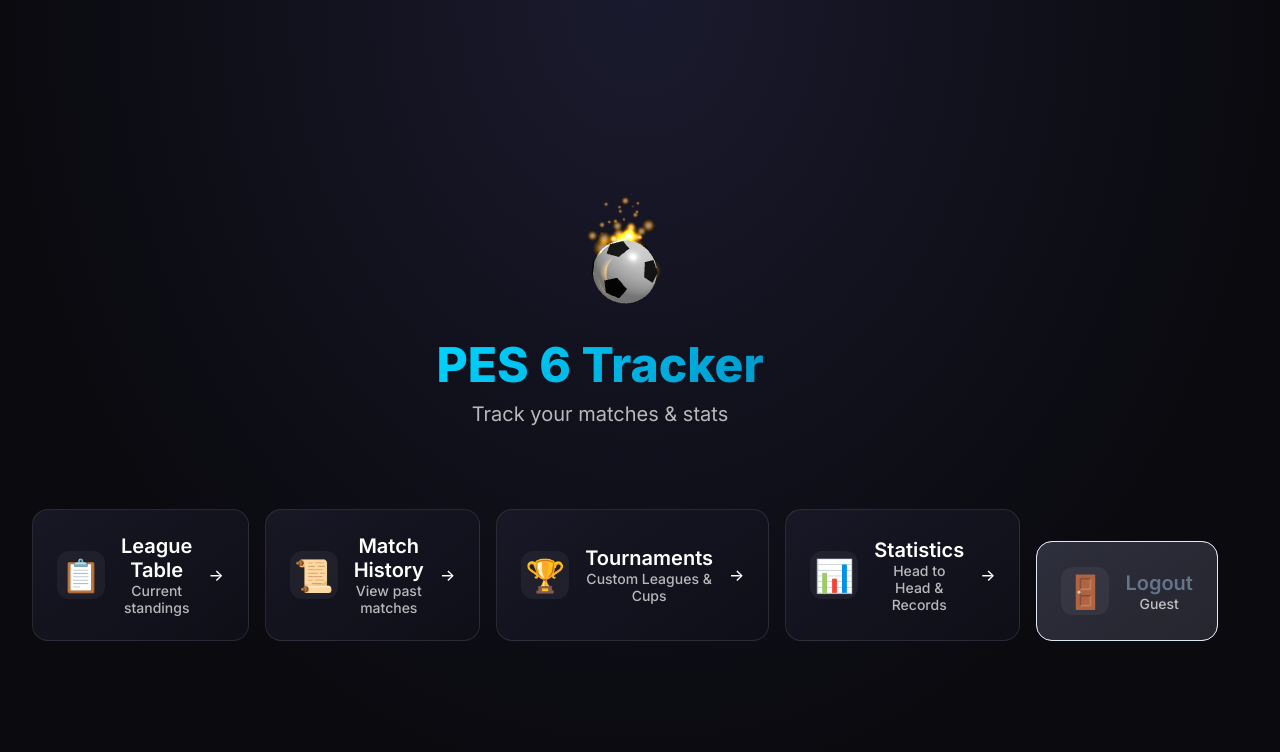
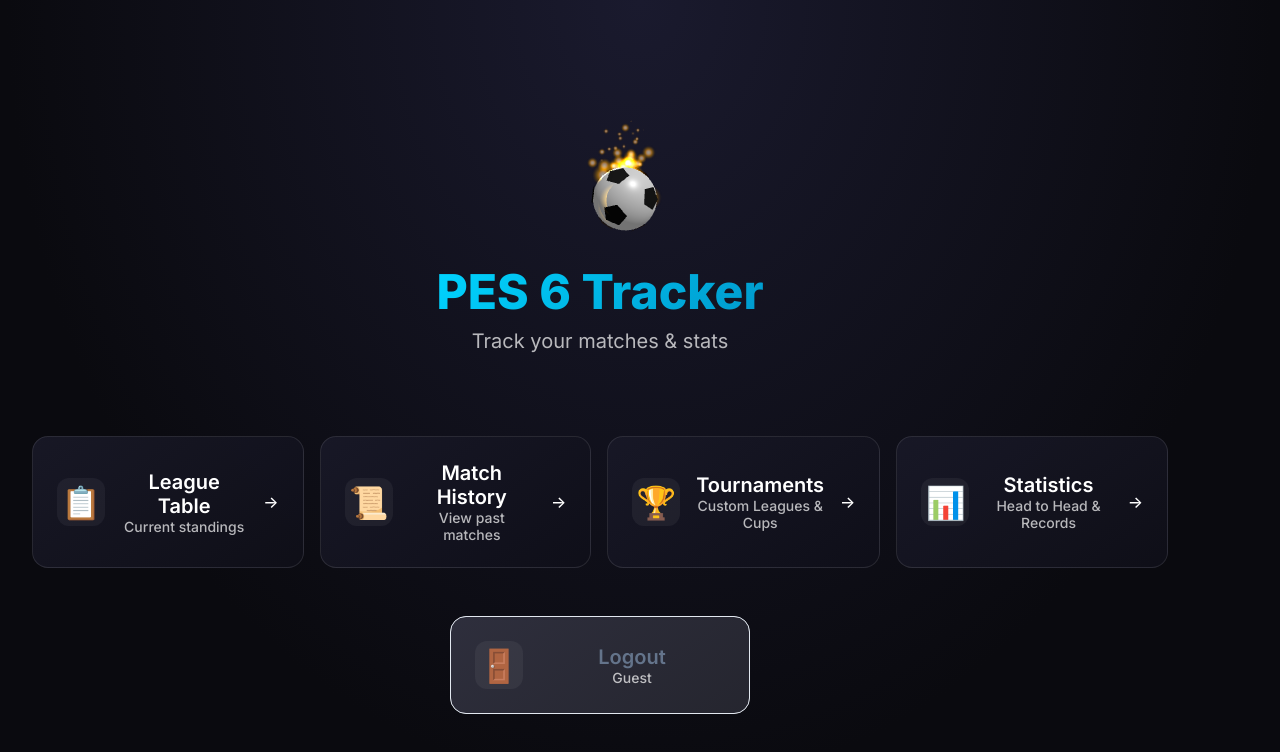
Before and after one commit to houssemGran99/Pes-game-Tracker, a Next.js app in the folder client/: page / in a window 1280 px wide. Both pictures are taken after a click on the button "Continue as Guest". Shown: the top 752 px of the page. Built offline with nearby package versions, Linux system fonts and the light colour scheme; no server answers.

Commit message:
Center home navigation and league table columns

```diff
--- a/client/src/app/App.css
+++ b/client/src/app/App.css
@@ -518,26 +518,19 @@
 }
 
 .home-nav {
-  display: grid;
-  grid-template-columns: 1fr;
+  display: flex;
+  flex-wrap: wrap;
+  justify-content: center;
   gap: var(--space-md);
   margin-top: var(--space-xl);
   width: 100%;
-}
-
-@media (min-width: 640px) {
-  .home-nav {
-    grid-template-columns: repeat(2, 1fr);
-  }
-}
-
-@media (min-width: 1024px) {
-  .home-nav {
-    grid-template-columns: repeat(5, 1fr);
-  }
+  max-width: 1200px;
 }
 
 .nav-btn {
+  flex: 1 1 200px;
+  max-width: 300px;
+  /* Prevent them from getting too wide on large screens */
   display: flex;
   align-items: center;
   gap: var(--space-md);
@@ -1100,13 +1093,19 @@
 }
 
 .league-table th.text-left {
-  text-align: left;
+  text-align: center;
 }
 
 .league-table td {
   padding: var(--space-md);
+  font-size: var(--font-size-md);
+  color: var(--color-text-primary);
   border-bottom: 1px solid rgba(255, 255, 255, 0.05);
-  color: var(--color-text-primary);
+  white-space: nowrap;
+}
+
+.league-table td.text-left {
+  text-align: center;
 }
 
 .league-table tbody tr {
```
